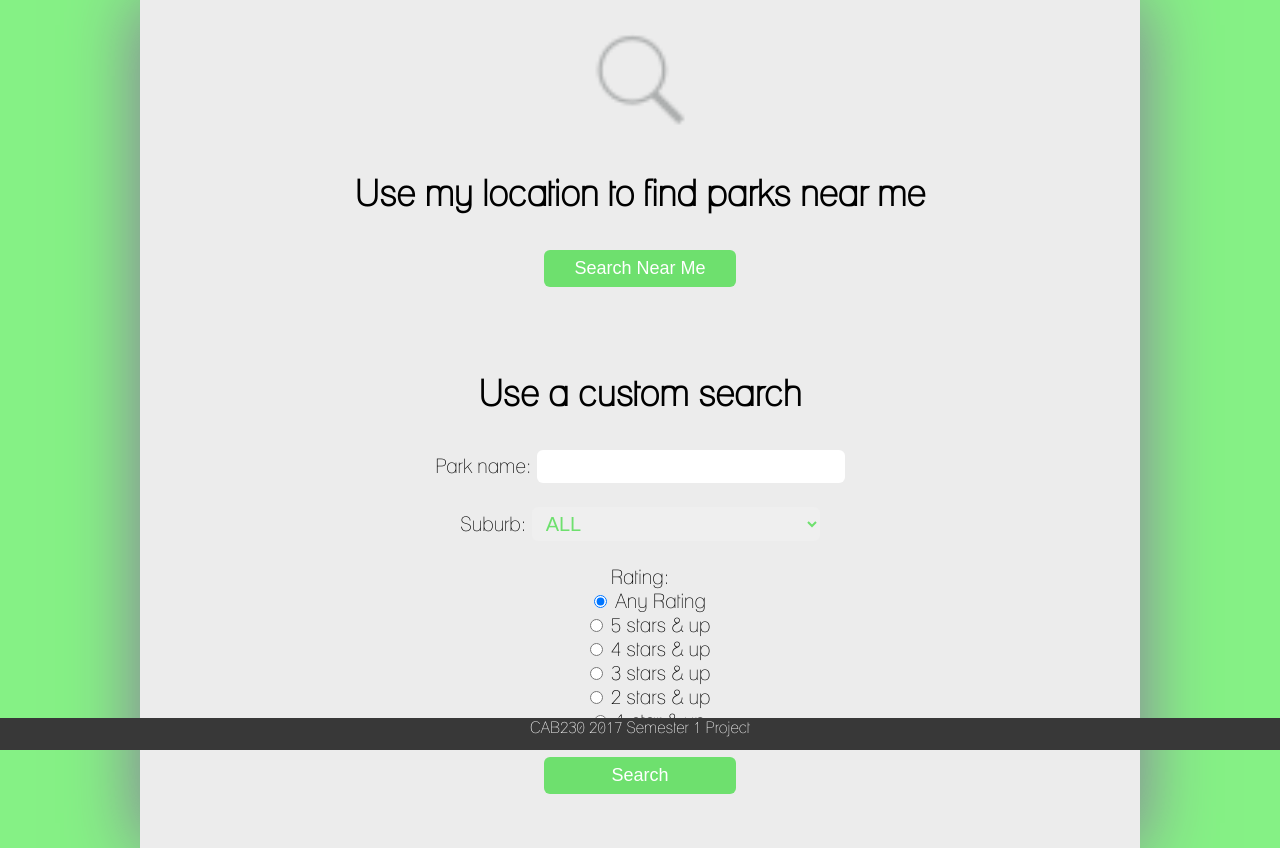
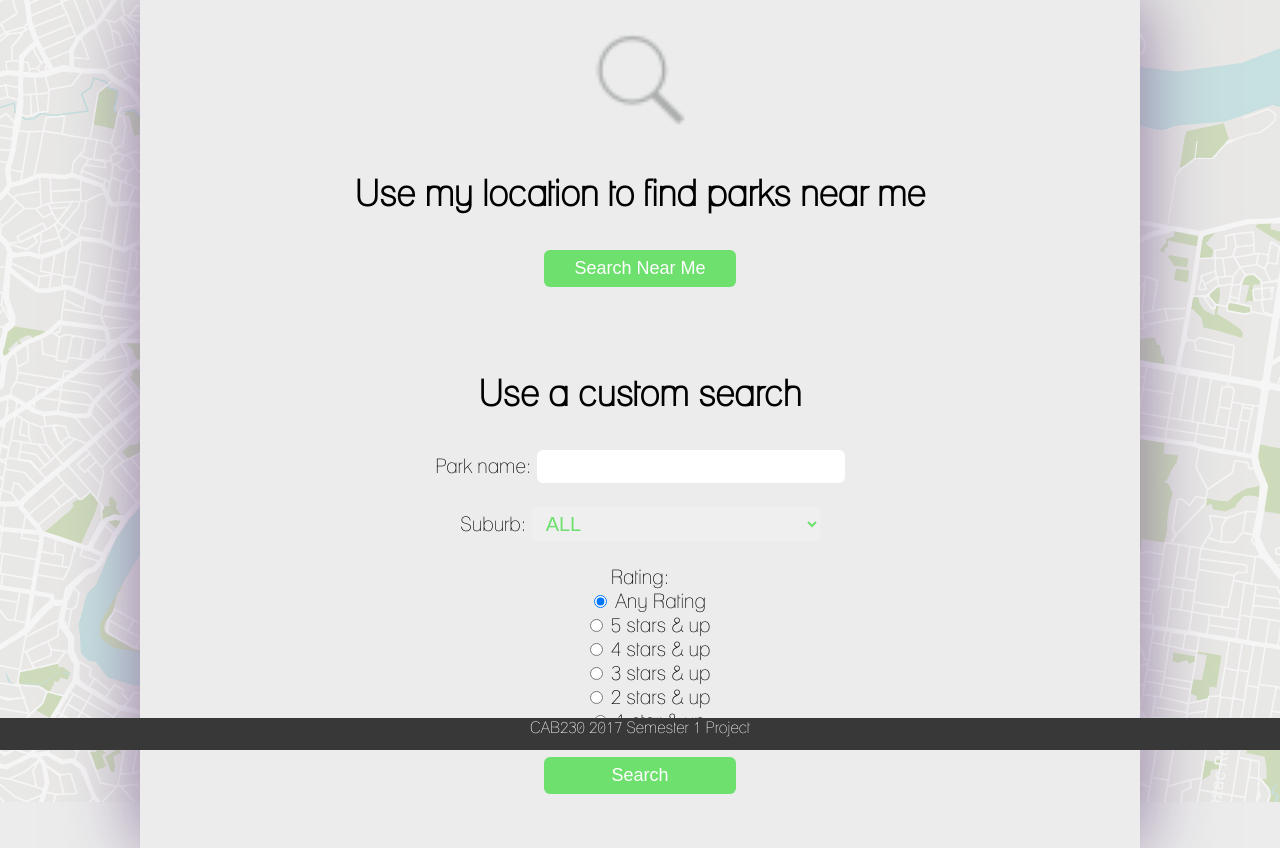
Before and after one commit to myles-robinson/CAB230, a PHP site: page /search.php in a window 1280 px wide. Shown: the part 50-898 px from the top of the page. Run offline with PHP 8.4, Linux system fonts and the light colour scheme.

Commit message:
Updated background image for all pages.

```diff
--- a/index.php
+++ b/index.php
@@ -20,7 +20,7 @@
 	</head>
 
 	<!-- BODY -->
-	<body id="homePage">
+	<body class="bodyBg">
 		<!-- HEADER -->
 		<?php require "./includes/header.inc"; ?>
 
--- a/login.php
+++ b/login.php
@@ -17,7 +17,7 @@
 
 
 	<!-- BODY -->
-	<body style="background: #85f185;">
+	<body class="bodyBg">
 		<?php require "./includes/header.inc"; ?>
 		<?php require "./includes/login.inc"; ?>
 		<!-- CONTENT -->
--- a/register.php
+++ b/register.php
@@ -17,7 +17,7 @@
 
 
 	<!-- BODY -->
-	<body style="background: #85f185;">
+	<body class="bodyBg">
 		<?php require "./includes/header.inc"; ?>
 		<?php require "./includes/register.inc"; ?>
 		<!-- CONTENT -->
--- a/search.php
+++ b/search.php
@@ -24,7 +24,7 @@
 	<?php require "./includes/search.inc"; ?>
 
 	<!-- BODY -->
-	<body style="background: #85f185;">
+	<body class="bodyBg">
 
 		<!-- CONTENT -->
 		<div id="formContainer">
--- a/stylesheet.css
+++ b/stylesheet.css
@@ -188,22 +188,22 @@ Display table in center of page*/
 
 /* -------------------------------------------------------------------------- */
 
+.bodyBg {
+    background-image: url('graphics/bg2.png');
+    background-repeat: no-repeat;
+    background-position: right top;
+    background-attachment: fixed;
+}
+
+/* -------------------------------------------------------------------------- */
+
 /* INDEX BG */
-/*NEED TO FIX BACKGROUND TO SHOW UNDER NAVBAR*/
 #indexBg {
 	width: 100%;
 	height: 80%;
 	position: absolute;
 	z-index: 0;
 	left: 0;
-}
-
-/*HOME PAGE*/
-#homePage {
-    background-image: url('graphics/bg2.png');
-    background-repeat: no-repeat;
-    background-position: right top;
-    background-attachment: fixed;
 }
 
 #homePageContent {
```
